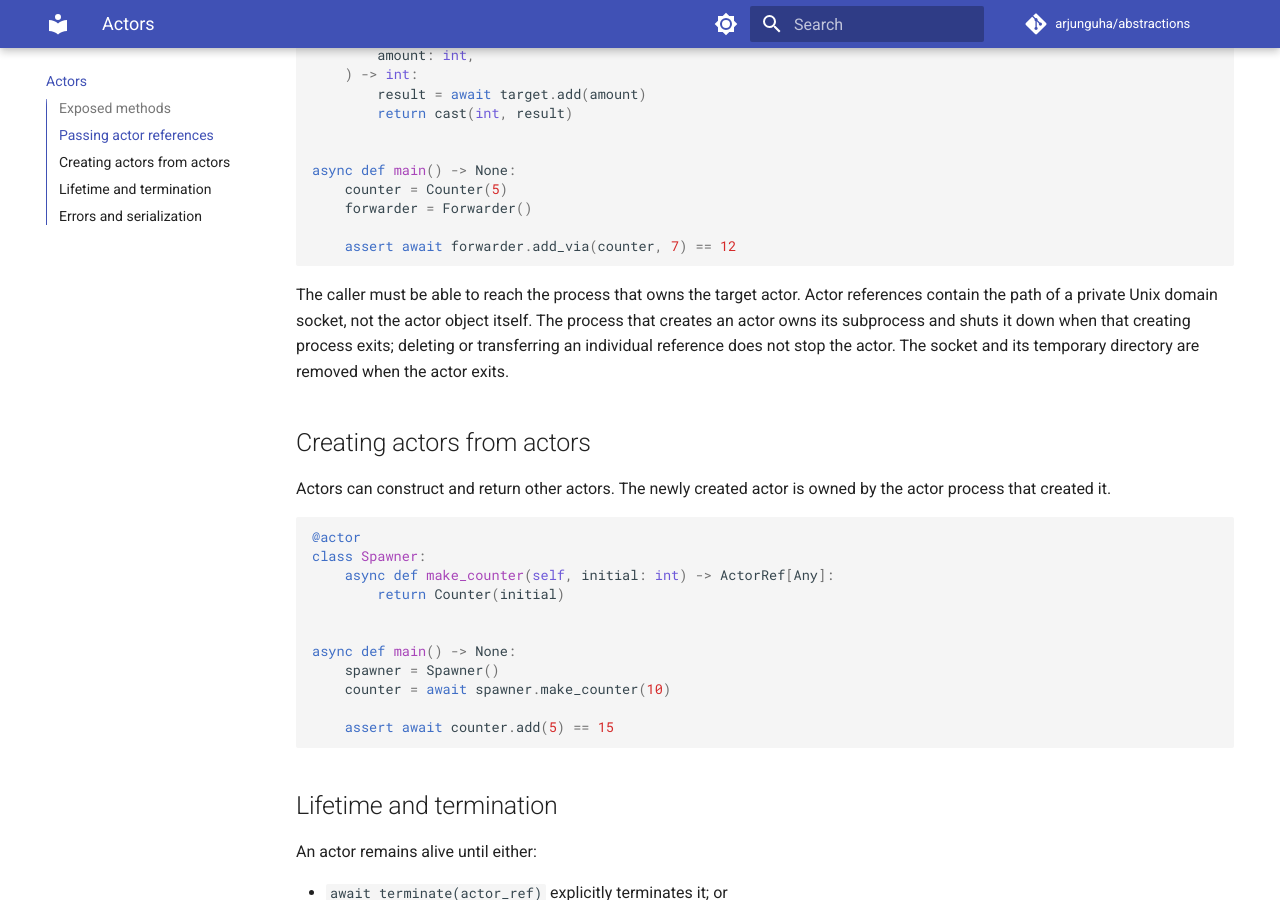
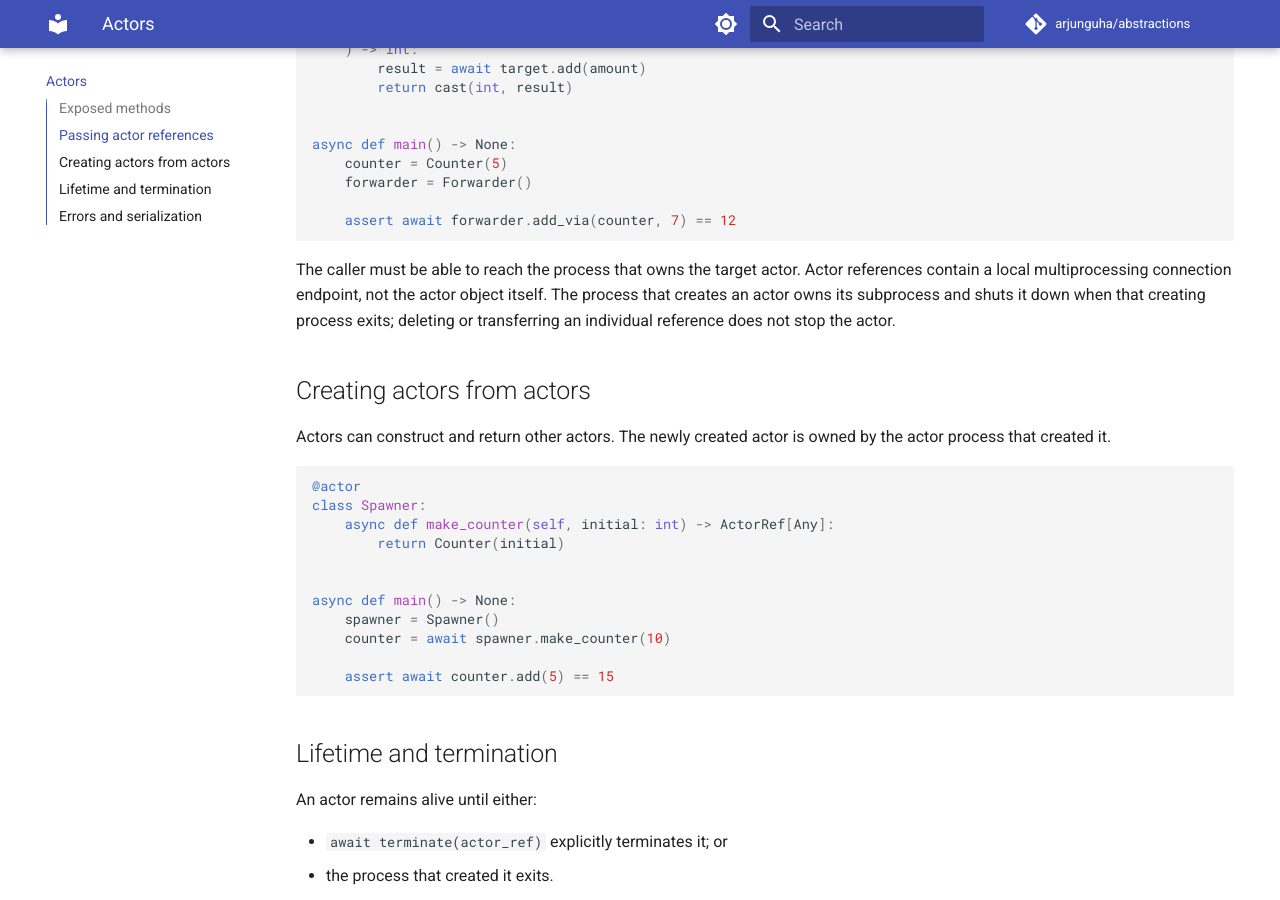
Before and after one commit to arjunguha/py-abstractions, an MkDocs documentation site: the page built from docs/actors.md, in a window 1280 px wide and 900 px high, scrolled down 1942 px. Built offline with MkDocs 1.6.1 and Material for MkDocs 9.7.7, drawn with Linux system fonts in a browser that asks for light colours; comment, search, counter and statistics services are not loaded; some of the changed text lies outside the part shown.

Commit message:
Revert "Use Unix domain sockets for actor transport"
This reverts commit b6b8d7438a44904ccbeb3ade0569b7aeb5fd3f89.

````diff
--- a/docs/actors.md
+++ b/docs/actors.md
@@ -2,9 +2,7 @@
 
 The `actor` decorator runs each decorated object in its own spawned subprocess.
 Constructing the decorated class starts the subprocess immediately and returns
-an `ActorRef`; there is no separate start or initialization step. Actors
-communicate over local Unix domain sockets, so this API supports Unix-like
-operating systems.
+an `ActorRef`; there is no separate start or initialization step.
 
 ```python
 import asyncio
@@ -107,11 +105,10 @@ async def main() -> None:
 ```
 
 The caller must be able to reach the process that owns the target actor. Actor
-references contain the path of a private Unix domain socket, not the actor
+references contain a local multiprocessing connection endpoint, not the actor
 object itself. The process that creates an actor owns its subprocess and shuts
-it down when that creating process exits; deleting or transferring an individual
-reference does not stop the actor. The socket and its temporary directory are
-removed when the actor exits.
+it down when that creating process exits; deleting or transferring an
+individual reference does not stop the actor.
 
 ## Creating actors from actors
 
````
Also changed, not shown: 2 other files.
